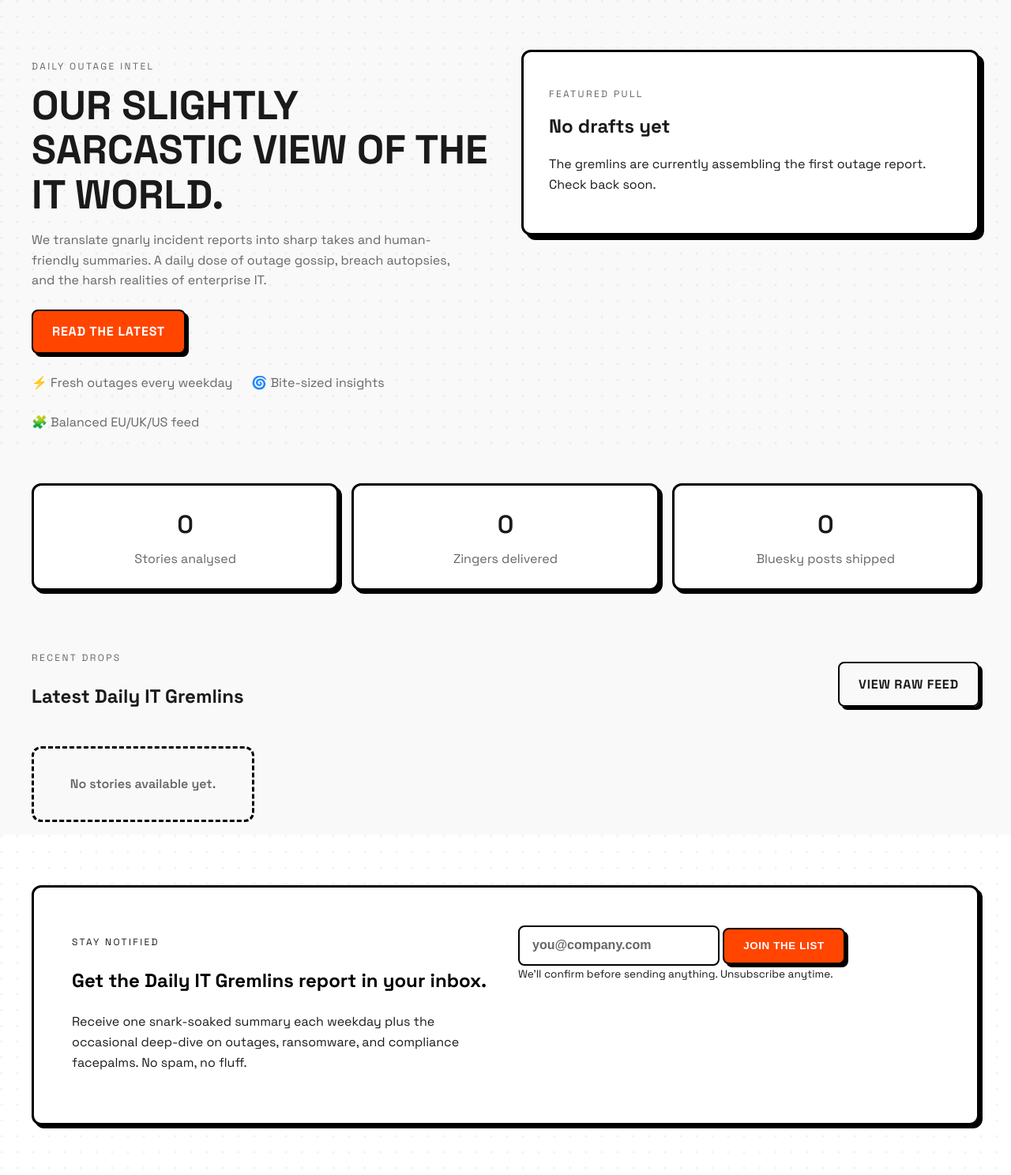
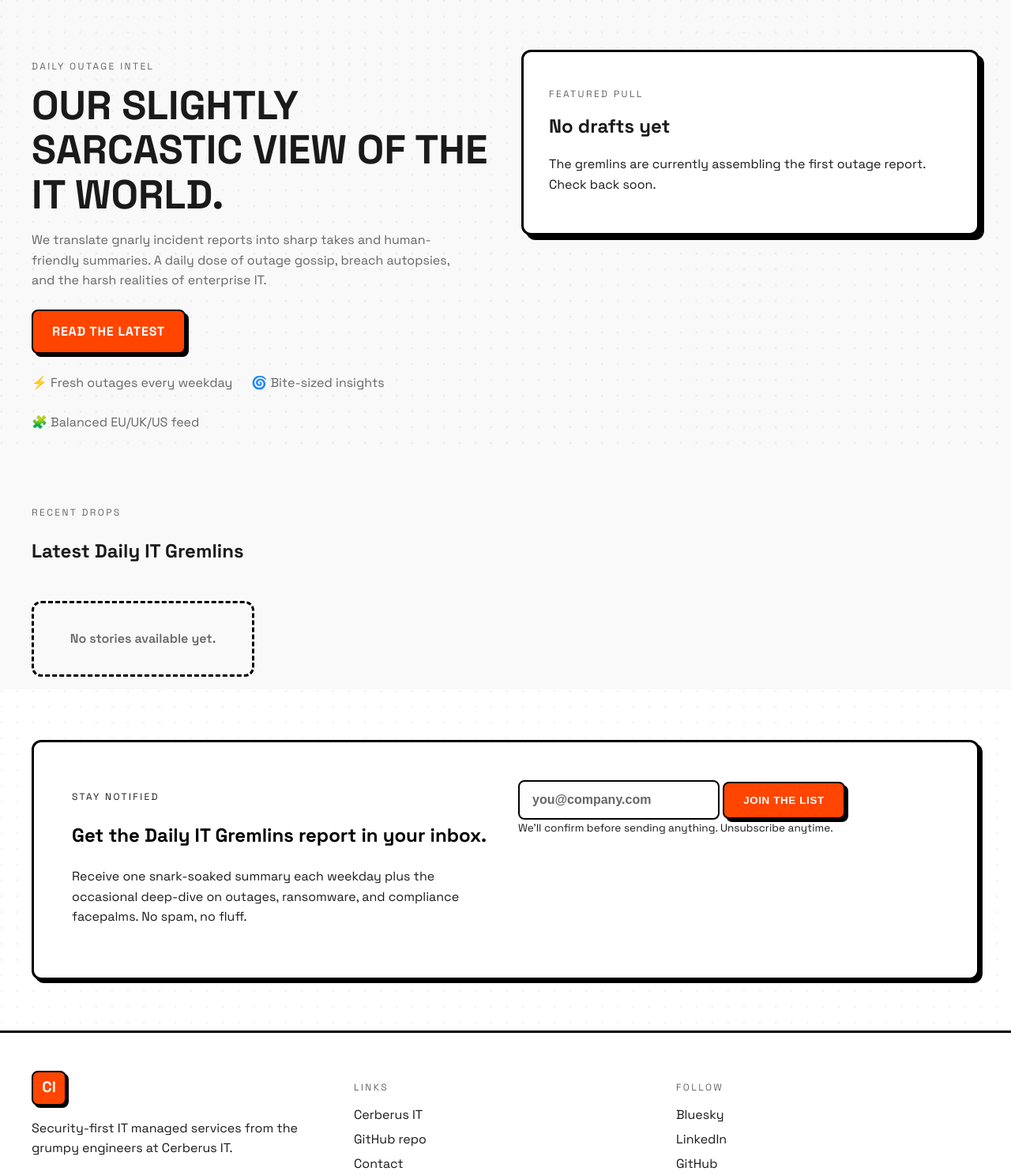
Before and after one commit to CerberusITUK/daily-it-post-console, a PHP site: page /site/index.php in a window 1280 px wide. Shown: the part 117-1605 px from the top of the page at 79% size. Run offline with PHP 8.4, Linux system fonts and the light colour scheme; data that the repository does not hold is empty.

Commit message:
Remove metrics and raw feed link

```diff
--- a/site/index.php
+++ b/site/index.php
@@ -222,23 +222,6 @@ function trim_summary($text) {
         </div>
       </section>
 
-      <section class="metrics">
-        <div class="shell metric-grid">
-          <article>
-            <p class="metric-value"><?= number_format($total) ?></p>
-            <p class="metric-label">Stories analysed</p>
-          </article>
-          <article>
-            <p class="metric-value"><?= number_format($sarcasm_count) ?></p>
-            <p class="metric-label">Zingers delivered</p>
-          </article>
-          <article>
-            <p class="metric-value"><?= count($posts) ?></p>
-            <p class="metric-label">Bluesky posts shipped</p>
-          </article>
-        </div>
-      </section>
-
       <section class="posts" id="recent-posts">
         <div class="shell">
           <div class="section-header">
@@ -246,7 +229,6 @@ function trim_summary($text) {
               <p class="eyebrow">Recent drops</p>
               <h2>Latest Daily IT Gremlins</h2>
             </div>
-            <a class="btn ghost" href="https://github.com/CerberusITUK/daily-post-images" target="_blank" rel="noopener">View raw feed</a>
           </div>
 
           <div class="posts-grid">
```
